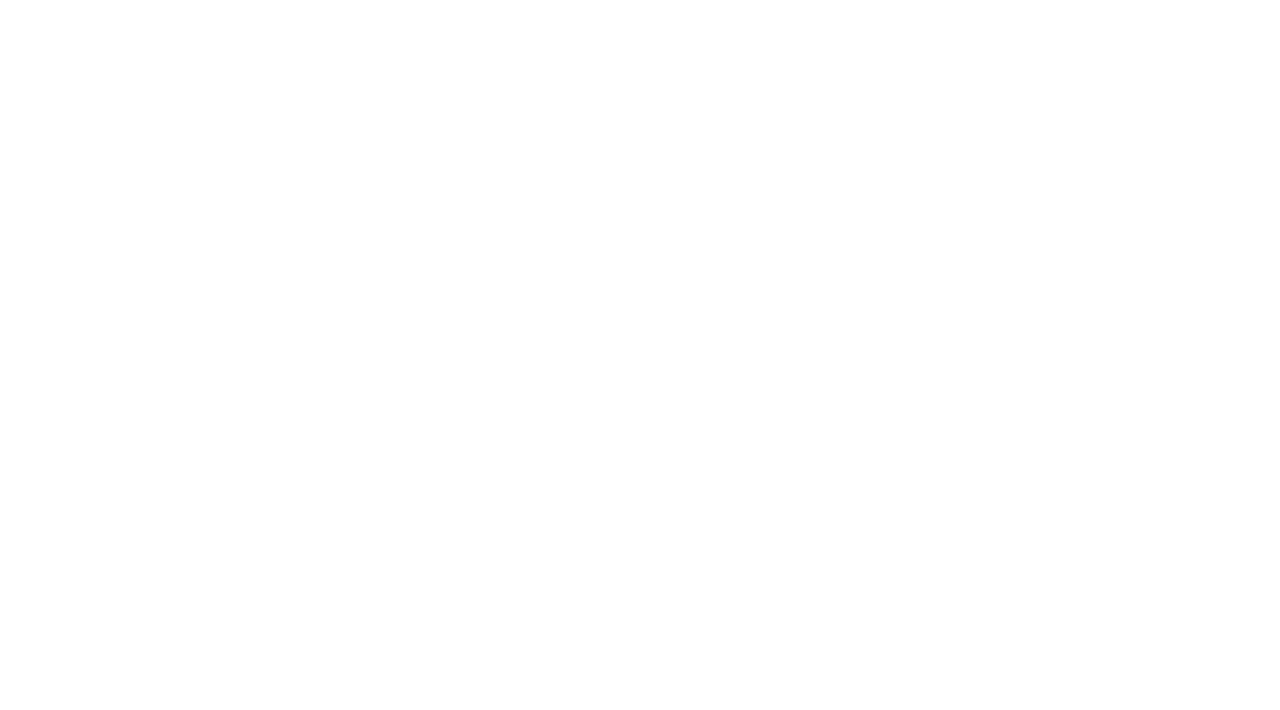
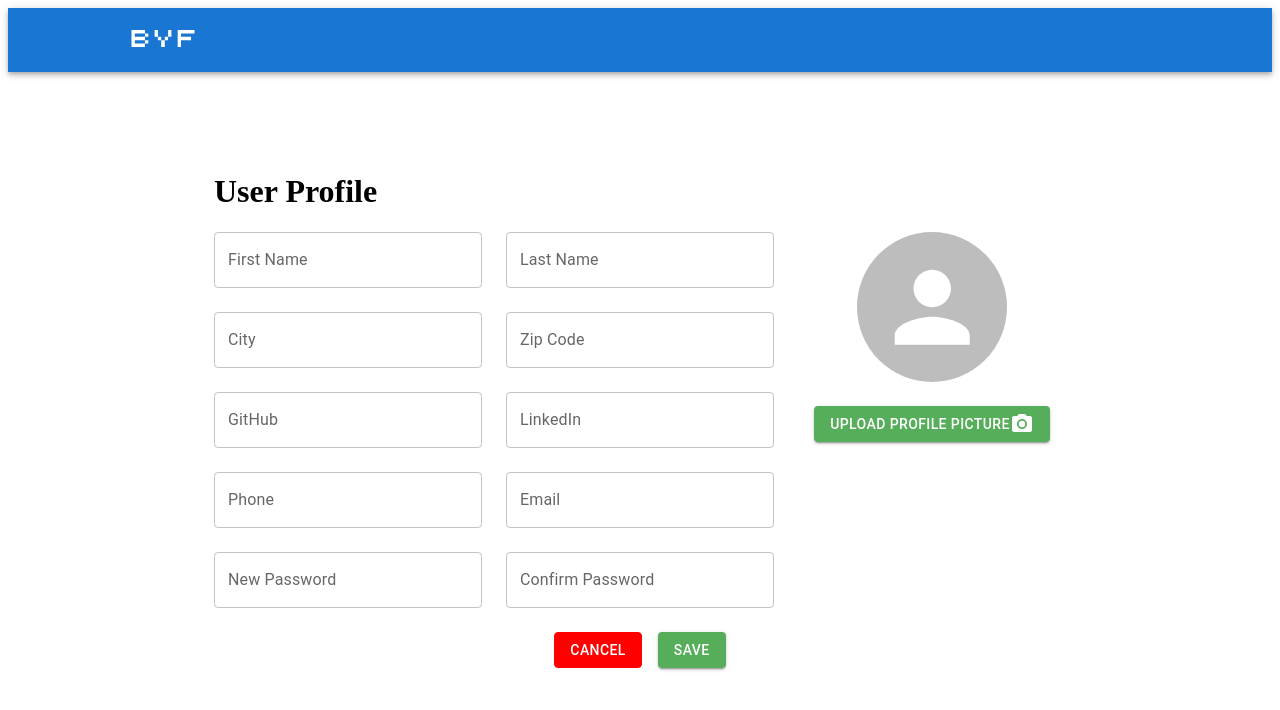
Before and after one commit to nurlanimamali95/BookYourFuture, a React app in the folder client/: page /userProfile in a window 1280 px wide. Before the commit this address had no page. Shown: the top 710 px of the page. Built offline with nearby package versions, Linux system fonts and the light colour scheme.

Commit message:
initial commit drawer, restriction to show on login-page, userProfilePage changes

```diff
--- a/client/src/App.jsx
+++ b/client/src/App.jsx
@@ -10,13 +10,12 @@ import AdminDashboard from "./pages/Admin/AdminDashboard";
 const App = () => {
   return (
     <>
+      <Layout />
       <Routes>
-        <Route path="/layout" element={<Layout />}>
-          <Route path="student" element={<StudentDashboard />} />
-          <Route path="admin" element={<AdminDashboard />} />
-          <Route path="userList" element={<UserList />} />{" "}
-          <Route path="userProfile" element={<UserProfilePage />} />
-        </Route>
+        <Route path="/student" element={<StudentDashboard />} />
+        <Route path="/admin" element={<AdminDashboard />} />
+        <Route path="/userList" element={<UserList />} />{" "}
+        <Route path="/userProfile" element={<UserProfilePage />} />
       </Routes>
     </>
   );
--- a/client/src/Layout/Layout.js
+++ b/client/src/Layout/Layout.js
@@ -1,12 +1,17 @@
 import React from "react";
 import Sidebar from "../components/Sidebar/Sidebar";
-import { Outlet } from "react-router-dom";
+import { Outlet, useLocation } from "react-router-dom";
 import { Box } from "@mui/material";
 
 function Layout() {
-  return (
+  const location = useLocation();
+  return location.pathname === "/login" ? (
+    <Box component="main" sx={{ flexGrow: 2, p: 5 }}>
+      <Outlet />
+    </Box>
+  ) : (
     <>
-      <Sidebar />
+      <Sidebar />{" "}
       <Box component="main" sx={{ flexGrow: 2, p: 5 }}>
         <Outlet />
       </Box>
--- a/client/src/components/Sidebar/Sidebar.js
+++ b/client/src/components/Sidebar/Sidebar.js
@@ -1,53 +1,156 @@
-import React from "react";
+import React, { useState } from "react";
+// import { styled, alpha } from "@mui/material/styles";
+import AppBar from "@mui/material/AppBar";
+import Toolbar from "@mui/material/Toolbar";
+// import Typography from "@mui/material/Typography";
+import IconButton from "@mui/material/IconButton";
+import MenuIcon from "@mui/icons-material/Menu";
+import Container from "@mui/material/Container";
 import Box from "@mui/material/Box";
+
+//drawer elements used
 import Drawer from "@mui/material/Drawer";
-import Toolbar from "@mui/material/Toolbar";
-import List from "@mui/material/List";
-import ListItem from "@mui/material/ListItem";
+import CloseIcon from "@mui/icons-material/Close";
+import Divider from "@mui/material/Divider";
 import ListItemButton from "@mui/material/ListItemButton";
 import ListItemIcon from "@mui/material/ListItemIcon";
 import ListItemText from "@mui/material/ListItemText";
-import DashboardIcon from "@mui/icons-material/Dashboard";
-import LogoutIcon from "@mui/icons-material/Logout";
-import { Link } from "react-router-dom";
-import AccountCircleIcon from "@mui/icons-material/AccountCircle";
-import logo from "../../assets/logo.svg";
-const drawerWidth = 220;
-const items = [
-  { text: "Dashboard", icon: <DashboardIcon />, link: "/" },
-  { text: "Profile", icon: <AccountCircleIcon />, link: "/" },
-  { text: "Log out", icon: <LogoutIcon />, link: "/user" },
-];
-const renderListItem = (item) => (
-  <ListItem key={item.text} disablePadding className="hover-list-item">
-    <ListItemButton component={Link} to={item.link}>
-      <ListItemIcon>{item.icon}</ListItemIcon>
-      <ListItemText primary={item.text} />
-    </ListItemButton>
-  </ListItem>
-);
-export default function Sidebar() {
+import FolderIcon from "@mui/icons-material/Folder";
+import HomeIcon from "@mui/icons-material/Home";
+import DescriptionIcon from "@mui/icons-material/Description";
+import CalendarMonthIcon from "@mui/icons-material/CalendarMonth";
+import logo from "../../assets/download.svg";
+import { Avatar } from "@mui/material";
+
+export default function MainNavigation() {
+  /*
+  react useState hook to save the current open/close state of the drawer,
+  normally variables dissapear afte the function was executed
+  */
+  const [open, setState] = useState(false);
+
+  /*
+  function that is being called every time the drawer should open or close,
+  the keys tab and shift are excluded so the user can focus between
+  the elements with the keys
+  */
+  const toggleDrawer = (open) => (event) => {
+    if (
+      event.type === "keydown" &&
+      (event.key === "Tab" || event.key === "Shift")
+    ) {
+      return;
+    }
+    //changes the function state according to the value of open
+    setState(open);
+  };
+
   return (
-    <Box sx={{ display: "flex" }}>
-      <Drawer
-        sx={{
-          width: drawerWidth,
-          flexShrink: 0,
-          "& .MuiDrawer-paper": {
-            width: drawerWidth,
-            boxSizing: "border-box",
-          },
-        }}
-        variant="permanent"
-        anchor="left"
-      >
+    <AppBar position="static">
+      <Container maxWidth="lg">
         <Toolbar>
-          <Box>
-            <img src={logo} alt="Logo" style={{ width: "10em" }} />
+          <Box sx={{ flexGrow: 1 }}>
+            <Avatar src={logo} sx={{ width: 150 }} />
           </Box>
+
+          <Box
+            component="div"
+            sx={{
+              display: {
+                xs: "none",
+                sm: "block",
+              },
+            }}
+          ></Box>
+
+          <IconButton
+            edge="end"
+            color="inherit"
+            aria-label="open drawer"
+            onClick={toggleDrawer(true)}
+            sx={{
+              display: {
+                xs: "block",
+                sm: "none",
+              },
+            }}
+          >
+            <MenuIcon />
+          </IconButton>
+
+          {/* The outside of the drawer */}
+          <Drawer
+            //from which side the drawer slides in
+            anchor="left"
+            //if open is true --> drawer is shown
+            open={open}
+            //function that is called when the drawer should close
+            onClose={toggleDrawer(false)}
+            //function that is called when the drawer should open
+            onOpen={toggleDrawer(true)}
+          >
+            {/* The inside of the drawer */}
+            <Box
+              sx={{
+                p: 1,
+                height: 2,
+                backgroundColor: "secondary",
+              }}
+            >
+              {/*
+                  when clicking the icon it calls the function toggleDrawer
+                  and closes the drawer by setting the variable open to false
+                  */}
+              <IconButton sx={{ mb: 2 }}>
+                <CloseIcon onClick={toggleDrawer(false)} />
+              </IconButton>
+
+              <Divider sx={{ mb: 2 }} />
+
+              <Box sx={{ mb: 2 }}>
+                <ListItemButton>
+                  <ListItemIcon>
+                    <HomeIcon sx={{ color: "primary.main" }} />
+                  </ListItemIcon>
+                  <ListItemText primary="Home" />
+                </ListItemButton>
+
+                <ListItemButton>
+                  <ListItemIcon>
+                    <CalendarMonthIcon sx={{ color: "primary.main" }} />
+                  </ListItemIcon>
+                  <ListItemText primary="Events" />
+                </ListItemButton>
+
+                <ListItemButton>
+                  <ListItemIcon>
+                    <DescriptionIcon sx={{ color: "secondary.main" }} />
+                  </ListItemIcon>
+                  <ListItemText primary="Documents" />
+                </ListItemButton>
+
+                <ListItemButton>
+                  <ListItemIcon>
+                    <FolderIcon sx={{ color: "secondary.main" }} />
+                  </ListItemIcon>
+                  <ListItemText primary="Other" />
+                </ListItemButton>
+              </Box>
+
+              <Box
+                sx={{
+                  display: "flex",
+                  justifyContent: "center",
+                  position: "absolute",
+                  bottom: "0",
+                  left: "30%",
+                  transform: "translate(-50%, 0)",
+                }}
+              ></Box>
+            </Box>
+          </Drawer>
         </Toolbar>
-        <List>{items.map(renderListItem)}</List>
-      </Drawer>
-    </Box>
+      </Container>
+    </AppBar>
   );
 }
--- a/client/src/pages/Students/StudentsDashboard.js
+++ b/client/src/pages/Students/StudentsDashboard.js
@@ -1,7 +1,7 @@
 import React from "react";
 import Calendar from "../../components/DatePicker/Calendar";
 import Notifications from "../../components/Notifications";
-import Drawer from "../../components/Drawer";
+
 import Box from "@mui/material/Box";
 import { Typography } from "@mui/material";
 import EventTable from "../../components/Table";
@@ -10,7 +10,6 @@ import Grid from "@mui/material/Grid";
 export default function StudentDashboard() {
   return (
     <Box sx={{ flexGrow: 1, display: "flex" }}>
-      <Drawer />
       <Box sx={{ width: "100%" }}>
         <Grid container spacing={3}>
           <Grid item xs={12}>
--- a/client/src/pages/userProfilePage/userProfilePage.js
+++ b/client/src/pages/userProfilePage/userProfilePage.js
@@ -10,11 +10,33 @@ import {
 import { PhotoCamera } from "@mui/icons-material";
 
 const UserProfilePage = () => {
+  const buttonStyle = {
+    backgroundColor: "#56ae5a",
+    color: "white",
+    "&:hover": {
+      backgroundColor: "white",
+      color: "#56ae5a",
+      border: "1px solid #56ae5a",
+    },
+  };
+
+  const cancelButtonStyle = {
+    backgroundColor: "red",
+    color: "white",
+    border: "1px solid red", // Add border style
+    "&:hover": {
+      backgroundColor: "white",
+      color: "red",
+      border: "1px solid red", // Border style on hover
+    },
+  };
+
   return (
     <Container maxWidth="md">
       <h1>User Profile</h1>
       <Grid container spacing={3}>
-        <Grid item xs={4}>
+        {/* First Column */}
+        <Grid item xs={12} sm={4}>
           <Stack spacing={3}>
             <TextField label="First Name" variant="outlined" fullWidth />
             <TextField label="City" variant="outlined" fullWidth />
@@ -28,7 +50,9 @@ const UserProfilePage = () => {
             />
           </Stack>
         </Grid>
-        <Grid item xs={4}>
+
+        {/* Second Column */}
+        <Grid item xs={12} sm={4}>
           <Stack spacing={3}>
             <TextField label="Last Name" variant="outlined" fullWidth />
             <TextField label="Zip Code" variant="outlined" fullWidth />
@@ -47,19 +71,23 @@ const UserProfilePage = () => {
             />
           </Stack>
         </Grid>
-        <Grid
-          item
-          xs={4}
-          style={{
-            backgroundColor: "lightgrey",
-            paddingLeft: "5px",
-            marginTop: "25px",
-            borderRadius: "10px",
-          }}
-        >
+
+        {/* Third Column */}
+        <Grid item xs={12} sm={4}>
           <Stack spacing={3} alignItems="center">
             <Avatar sx={{ width: 150, height: 150 }} />
-            <Button variant="contained" component="label">
+            <Button
+              variant="contained"
+              component="label"
+              sx={{
+                ...buttonStyle,
+                "&:hover": {
+                  backgroundColor: "white",
+                  color: "#56ae5a",
+                  border: "1px solid #56ae5a",
+                },
+              }}
+            >
               Upload Profile Picture
               <input type="file" hidden />
               <PhotoCamera />
@@ -67,9 +95,19 @@ const UserProfilePage = () => {
           </Stack>
         </Grid>
       </Grid>
-      <Stack direction="row" justifyContent="center" spacing={2} mt={3}>
-        <Button variant="outlined">Cancel</Button>
-        <Button variant="contained" color="primary">
+
+      {/* Buttons */}
+      <Stack
+        direction="row"
+        justifyContent="center"
+        spacing={2}
+        mt={3}
+        sx={{ display: "flex", justifyContent: "center" }}
+      >
+        <Button variant="outlined" sx={cancelButtonStyle}>
+          Cancel
+        </Button>
+        <Button variant="contained" color="primary" sx={buttonStyle}>
           Save
         </Button>
       </Stack>
--- a/package.json
+++ b/package.json
@@ -53,6 +53,7 @@
   "dependencies": {
     "@emotion/react": "^11.11.1",
     "@emotion/styled": "^11.11.0",
+    "@mui/icons-material": "^5.14.7",
     "@mui/material": "^5.14.6",
     "@mui/x-date-pickers": "^6.12.0",
     "concurrently": "^6.4.0",
```
Also changed, not shown: client/src/components/Drawer.js (deleted, +0 -57 lines), client/src/assets/download.svg (added), 1 other file (tests, documents, lock files or other folders).
